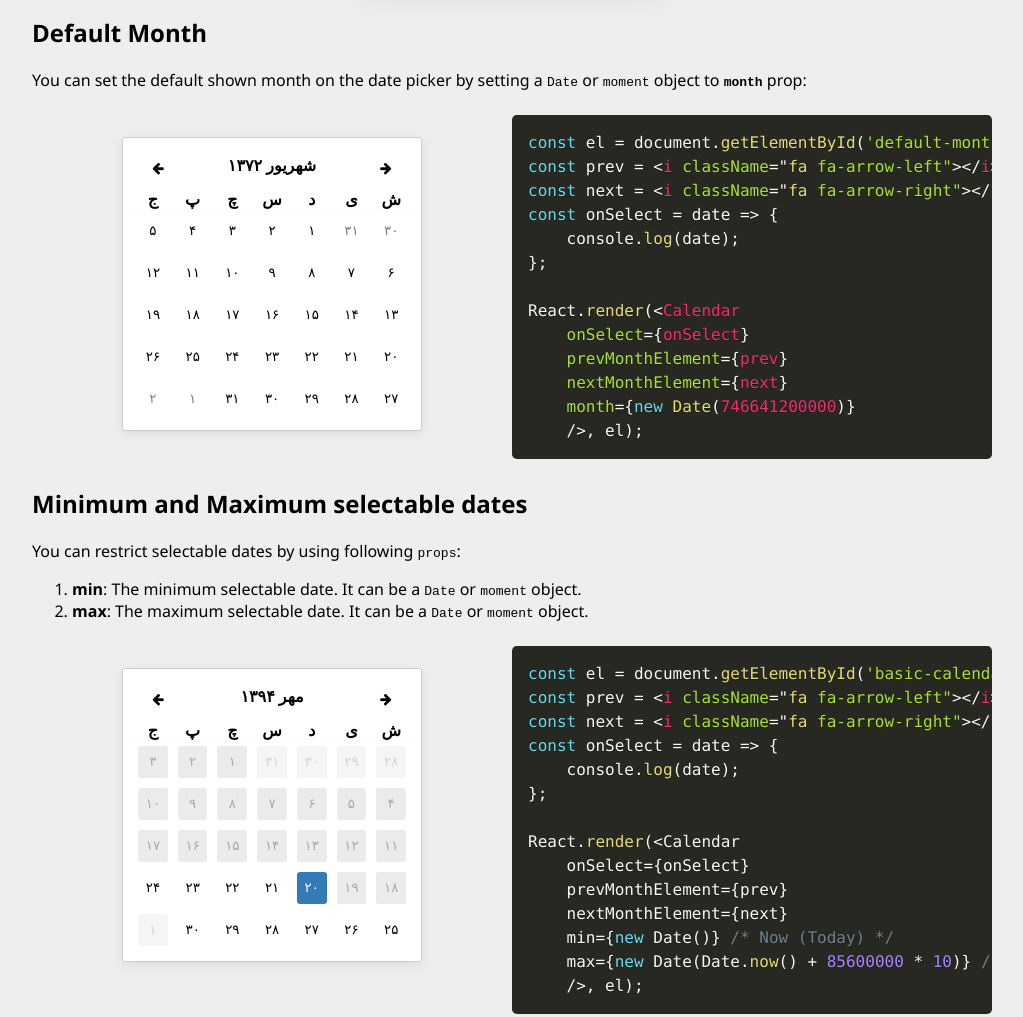
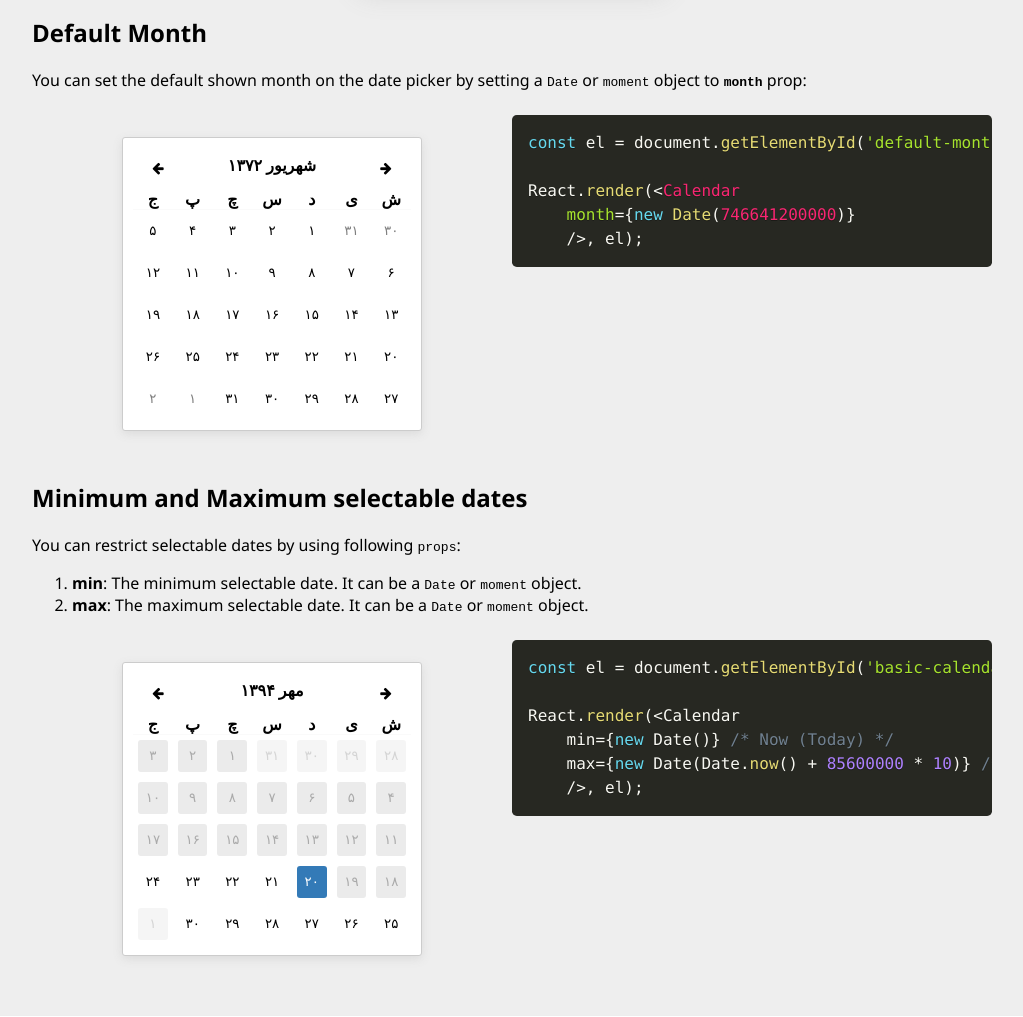
Before and after one commit to evandhq/react-persian-datepicker, a website: page examples/index.html in a window 1280 px wide. Shown: the part 916-1933 px from the top of the page, without its empty margins (128-1151 px from the left). Drawn offline with Linux system fonts and the light colour scheme; a web font is replaced by a local one.

Commit message:
fix: Make `onSelect`, `prevMonthElement` and `nextMonthElement` props optional

```diff
--- a/examples/index.html
+++ b/examples/index.html
@@ -65,16 +65,8 @@ React.render(&lt;Calendar
         <div class="demo" id="default-month-calendar"></div>
         <div class="code">
             <pre class="language-jsx">const el = document.getElementById('default-month-calendar');
-const prev = &lt;i className="fa fa-arrow-left"&gt;&lt;/i&gt;;
-const next = &lt;i className="fa fa-arrow-right"&gt;&lt;/i&gt;;
-const onSelect = date =&gt; {
-    console.log(date);
-};
 
 React.render(&lt;Calendar
-    onSelect={onSelect}
-    prevMonthElement={prev}
-    nextMonthElement={next}
     month={new Date(746641200000)}
     /&gt;, el);</pre>
         </div>
@@ -96,16 +88,8 @@ React.render(&lt;Calendar
         <div class="demo" id="min-max-calendar"></div>
         <div class="code">
             <pre class="language-jsx">const el = document.getElementById('basic-calendar');
-const prev = &lt;i className="fa fa-arrow-left"&gt;&lt;/i&gt;;
-const next = &lt;i className="fa fa-arrow-right"&gt;&lt;/i&gt;;
-const onSelect = date =&gt; {
-    console.log(date);
-};
 
 React.render(&lt;Calendar
-    onSelect={onSelect}
-    prevMonthElement={prev}
-    nextMonthElement={next}
     min={new Date()} /* Now (Today) */
     max={new Date(Date.now() + 85600000 * 10)} /* 10 Days later */
     /&gt;, el);</pre>
```
Also changed, not shown: examples/js/main.js (+0 -16 lines), src/Calendar.js (+13 -4 lines).
